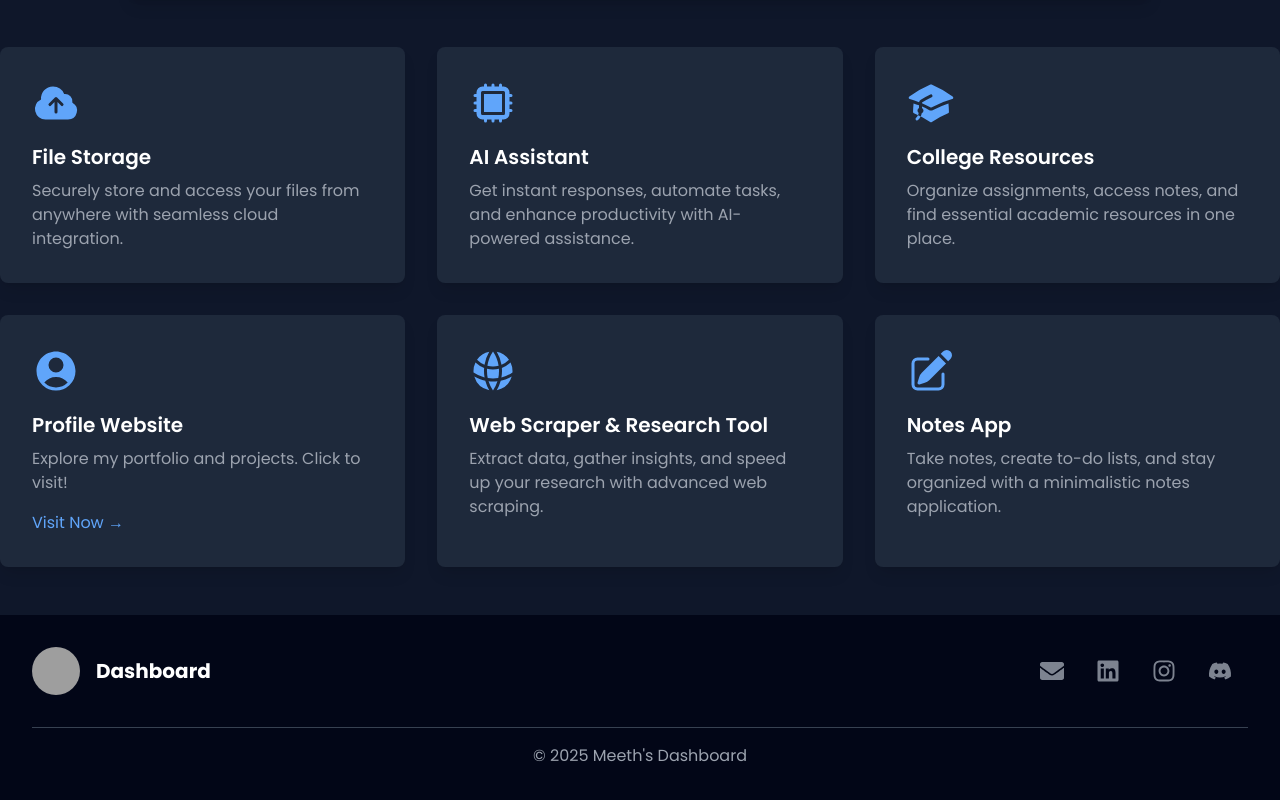
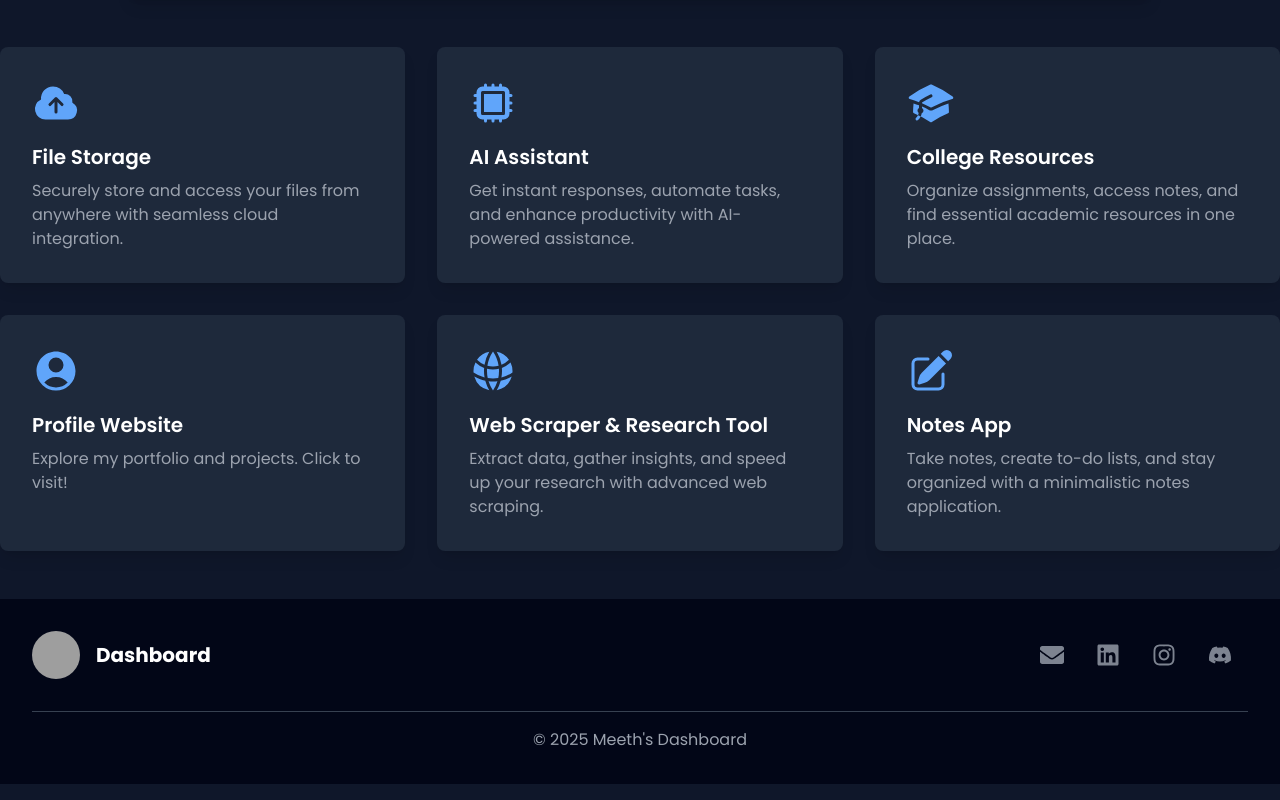
Before and after one commit to Meeth-W/Dashboard, a React (Vite) app in the folder frontend/: page / in a window 1280 px wide. Shown: the part 761-1561 px from the top of the page. Built offline with nearby package versions, Linux system fonts and the light colour scheme; grey boxes are pictures that could not be loaded.

Commit message:
Update FeaturesSection and Assistant components: add links for feature navigation and change header background color

```diff
--- a/frontend/src/Components/featuresSection.jsx
+++ b/frontend/src/Components/featuresSection.jsx
@@ -5,16 +5,19 @@ const features = [
     title: 'File Storage',
     description: 'Securely store and access your files from anywhere with seamless cloud integration.',
     icon: CloudArrowUpIcon,
+    link: '/'
   },
   {
     title: 'AI Assistant',
     description: 'Get instant responses, automate tasks, and enhance productivity with AI-powered assistance.',
     icon: CpuChipIcon,
+    link: '/assistant',
   },
   {
     title: 'College Resources',
     description: 'Organize assignments, access notes, and find essential academic resources in one place.',
     icon: AcademicCapIcon,
+    link: '/'
   },
   {
     title: 'Profile Website',
@@ -26,15 +29,21 @@ const features = [
     title: 'Web Scraper & Research Tool',
     description: 'Extract data, gather insights, and speed up your research with advanced web scraping.',
     icon: GlobeAltIcon,
+    link: '/'
   },
   {
     title: 'Notes App',
     description: 'Take notes, create to-do lists, and stay organized with a minimalistic notes application.',
     icon: PencilSquareIcon,
+    link: '/'
   }
 ];
 
 export default function FeaturesSection() {
+  const handleRedirect = (path) => {
+    window.location.href = path;
+  };
+
   return (
     <div className="max-w-screen-xl mx-auto py-12">
       <div className="grid grid-cols-1 md:grid-cols-3 gap-8">
@@ -42,20 +51,13 @@ export default function FeaturesSection() {
           <div
             key={index}
             className="relative group p-8 bg-slate-800 shadow-lg rounded-lg overflow-hidden hover:shadow-2xl transform hover:scale-105 transition duration-300"
+            onClick={() => handleRedirect(feature.link)}
           >
             <feature.icon className="w-12 h-12 text-blue-400 mb-4" />
             <h2 className="text-xl font-semibold text-white group-hover:text-blue-400 transition-colors">
               {feature.title}
             </h2>
             <p className="mt-2 text-gray-400">{feature.description}</p>
-            {feature.link && (
-              <a
-                href={feature.link}
-                className="mt-4 inline-block text-blue-400 hover:underline"
-              >
-                Visit Now →
-              </a>
-            )}
           </div>
         ))}
       </div>
--- a/frontend/src/pages/assistant.jsx
+++ b/frontend/src/pages/assistant.jsx
@@ -60,7 +60,7 @@ const Assistant = () => {
         <div className="bg-slate-900 min-h-screen flex items-center justify-center">
             <div className="bg-slate-800 w-full max-w-[90%] h-3/4 p-4 rounded-lg shadow-lg flex flex-col">
                 {/* Header Section */}
-                <div className="w-full h-24 flex items-center justify-center bg-slate-700 rounded-lg shadow-lg mb-4">
+                <div className="w-full h-24 flex items-center justify-center bg-slate-950 rounded-lg shadow-lg mb-4">
                     <div className="text-center">
                         <h1 className="text-4xl font-bold text-white">AI Assistant</h1>
                     </div>
```
